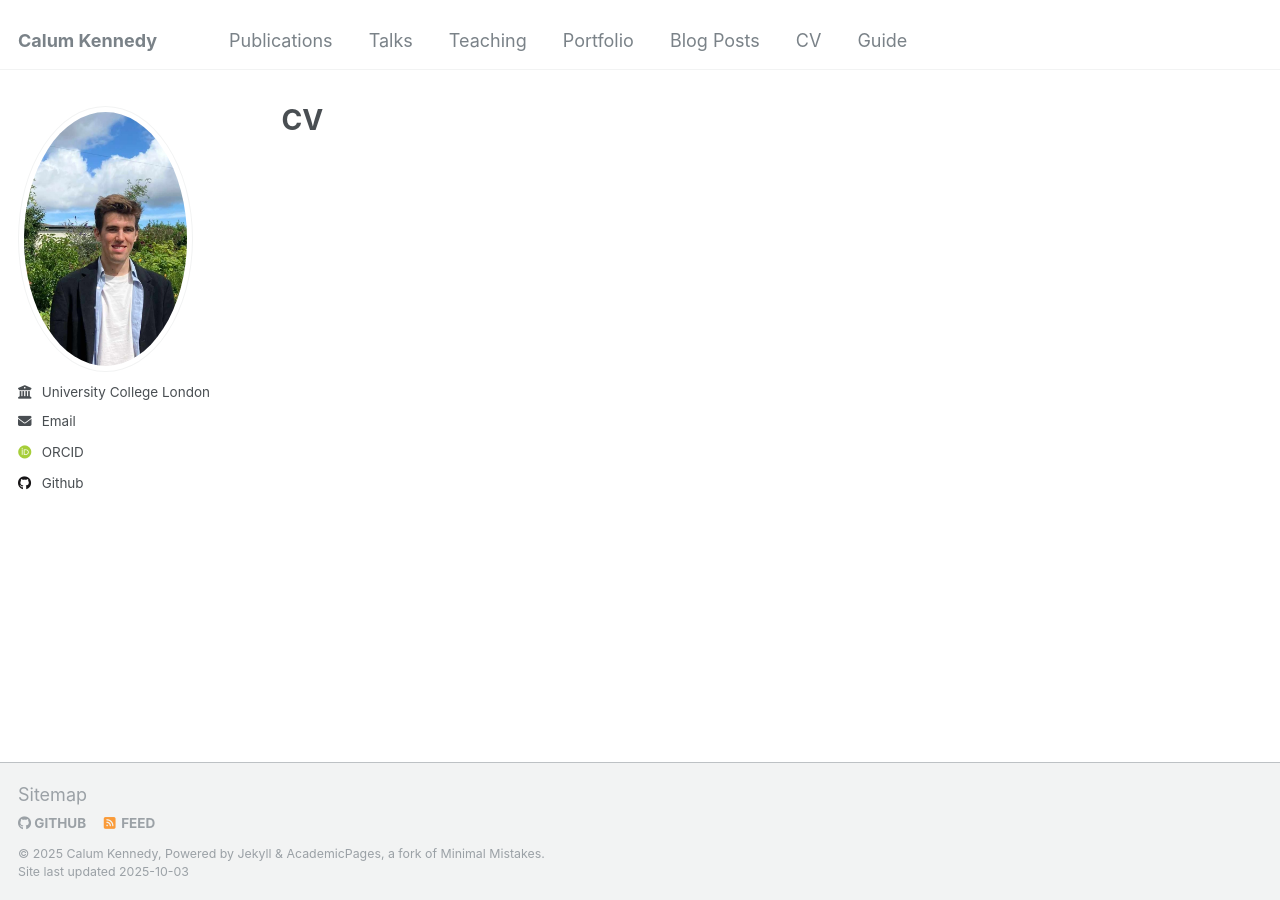
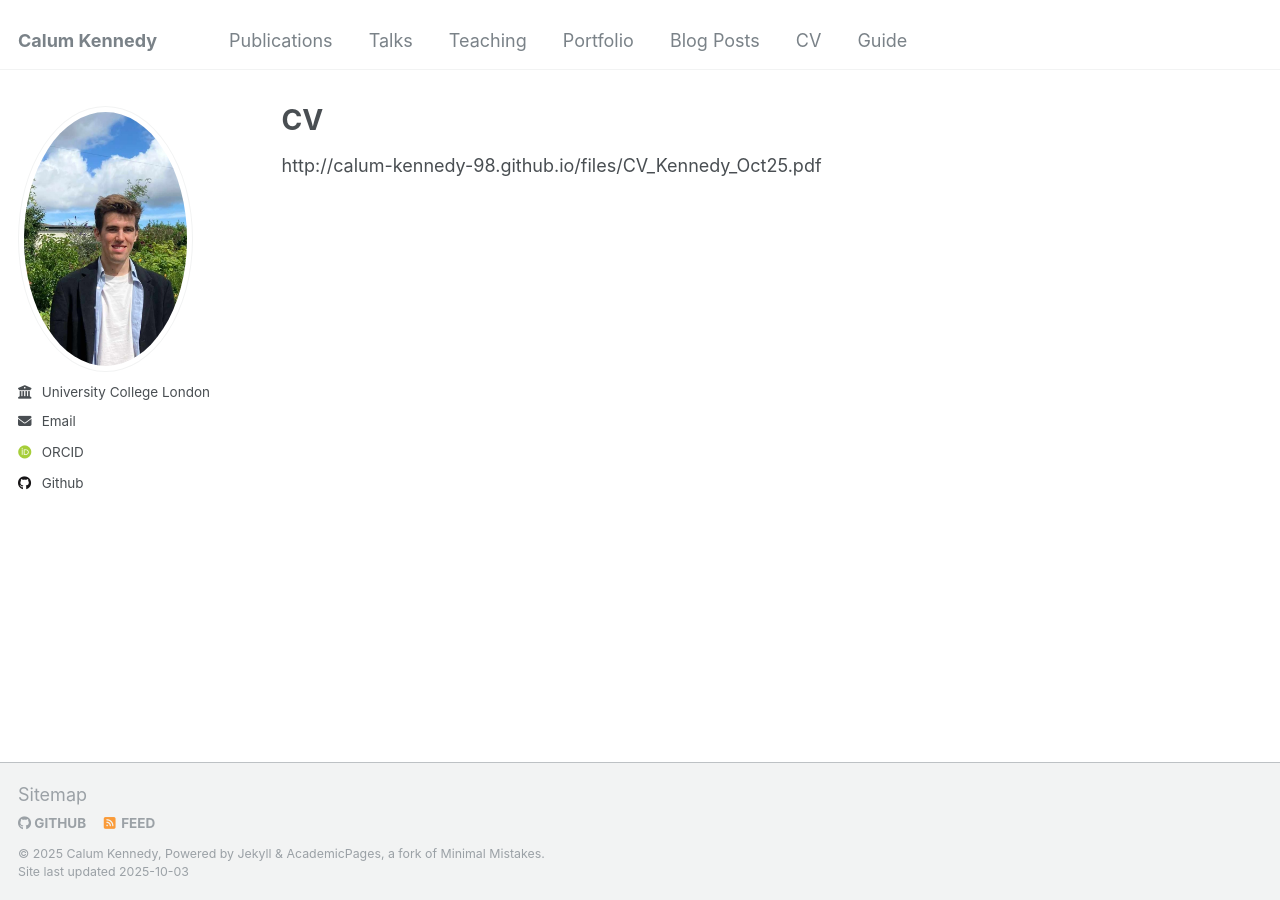
Before and after one commit to calum-kennedy-98/calum-kennedy-98.github.io, a Jekyll site: the page built from _pages/cv.md, in a window 1280 px wide. Built offline with Jekyll 4.4.1, drawn with Linux system fonts in a browser that asks for light colours; some web fonts are replaced; part of the change alters nothing that is shown.

Commit message:
Update cv.md

```diff
--- a/_pages/cv.md
+++ b/_pages/cv.md
@@ -6,3 +6,5 @@ author_profile: true
 redirect_from:
   - /resume
 ---
+
+http://calum-kennedy-98.github.io/files/CV_Kennedy_Oct25.pdf
```
